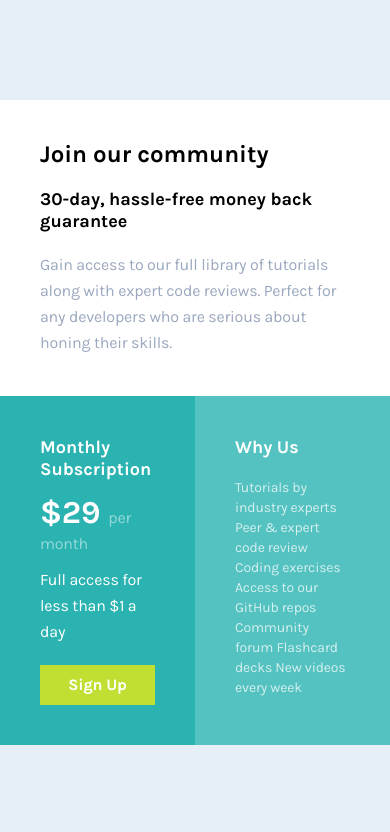
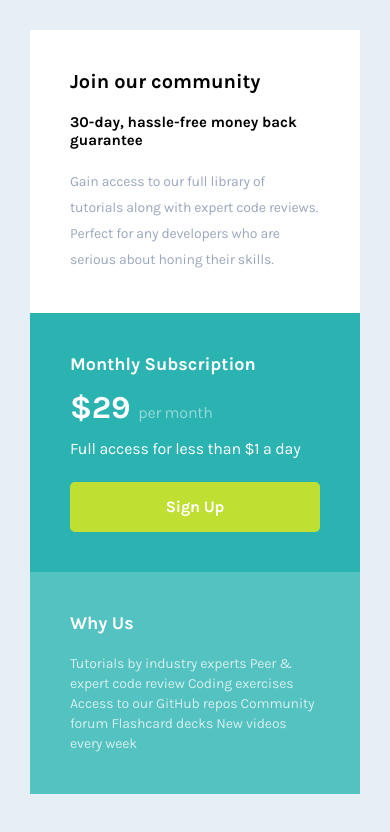
Before and after one commit to Shahbaaz92/single-price-grid-component-master, a plain HTML site: page index.html in a window 390 px wide. Drawn offline with Linux system fonts and the light colour scheme.

Commit message:
Update style.css

```diff
--- a/style.css
+++ b/style.css
@@ -51,7 +51,6 @@ main {
   display: flex;
   justify-content: space-between;
   width: 100%;
-
   color: #fff;
 }
 main section:first-of-type {
@@ -92,10 +91,36 @@ button {
   font-family: inherit;
   font-size: 16px;
   font-weight: 700;
-  padding: 10px;
+  padding: 15px;
   line-height: 20px;
   letter-spacing: -0.17px;
   border: none;
   background-color: #c0df33;
   color: #fff;
+  border-radius: 5px;
 }
+
+@media screen and (max-width: 500px) {
+  body {
+    padding: 30px;
+    height: auto;
+  }
+  main {
+    flex-direction: column;
+  }
+  main section:first-of-type {
+    width: 100%;
+  }
+  main section:last-of-type {
+    width: 100%;
+  }
+  h1 {
+    font-size: 20px;
+  }
+  header h2 {
+    font-size: 15px;
+  }
+  header p {
+    font-size: 14px;
+  }
+}
```
